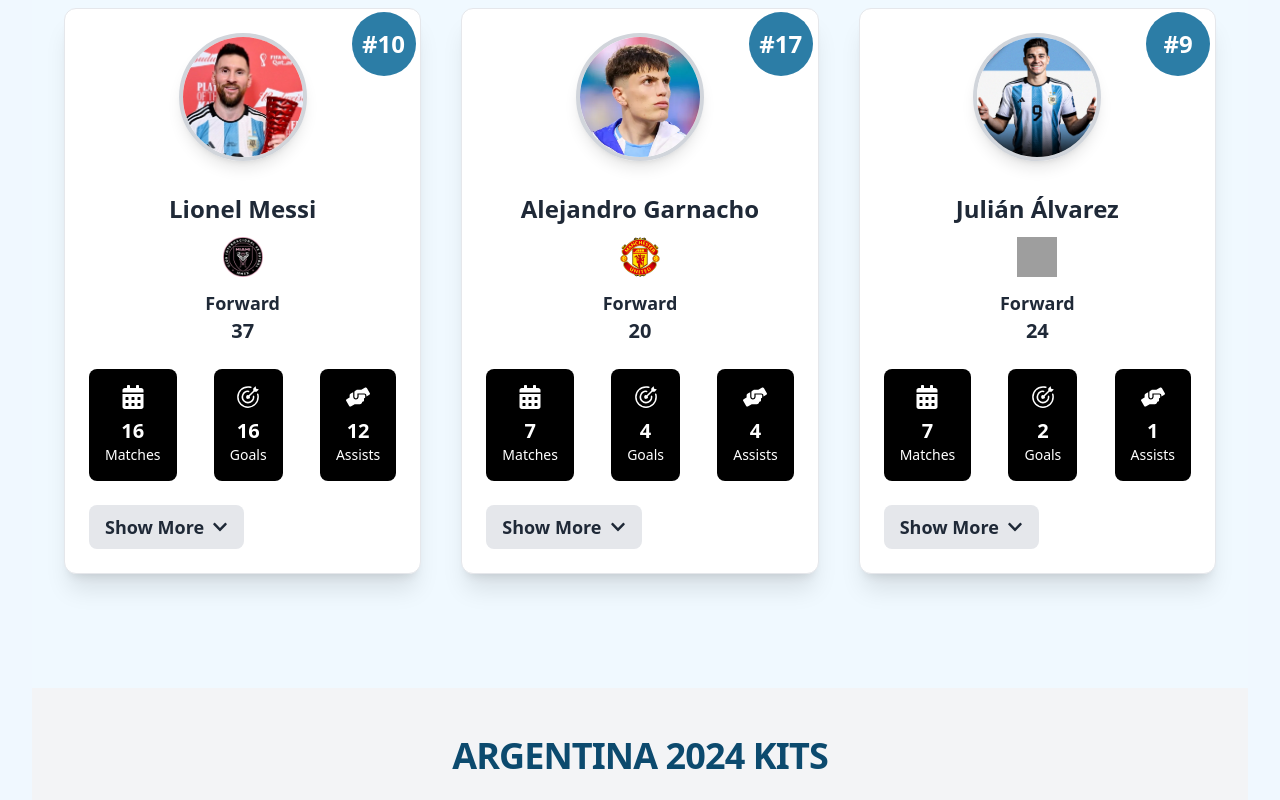
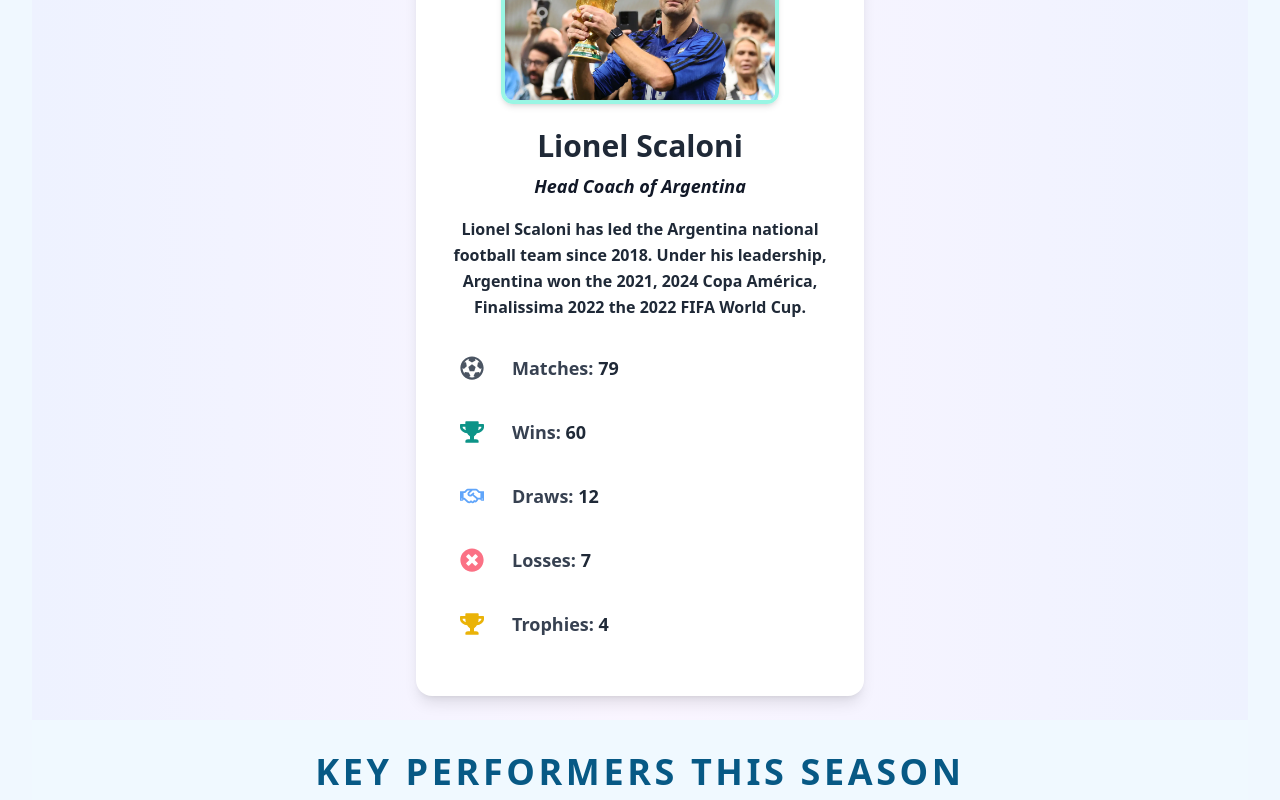
Before and after one commit to smokeyshawn18/ARG, a React (Vite) app: page / in a window 1280 px wide. Shown: the part 740-1540 px from the top of the page. Built offline with nearby package versions, Linux system fonts and the light colour scheme; grey boxes are pictures that could not be loaded.

Commit message:
Coachadded

```diff
--- /dev/null
+++ b/src/components/Coach.jsx
@@ -0,0 +1,97 @@
+import {
+  FaTrophy,
+  FaRegHandshake,
+  FaTimesCircle,
+  FaFutbol,
+} from "react-icons/fa";
+import Scaloni from "../assets/scaloni.webp"; // Update with correct path
+
+export default function CoachProfile() {
+  // Define individual stats
+  const wins = 60;
+  const draws = 12;
+  const losses = 7;
+  const totalTrophies = 4; // Example value
+
+  // Calculate total matches
+  const totalMatches = wins + draws + losses;
+
+  // Data array with computed totalMatches
+  const data = [
+    {
+      type: "stat",
+      icon: <FaFutbol className="text-gray-600 w-6 h-6" />,
+      label: "Matches",
+      value: totalMatches,
+    },
+    {
+      type: "stat",
+      icon: <FaTrophy className="text-teal-600 w-6 h-6" />,
+      label: "Wins",
+      value: wins,
+    },
+    {
+      type: "stat",
+      icon: <FaRegHandshake className="text-blue-400 w-6 h-6" />,
+      label: "Draws",
+      value: draws,
+    },
+    {
+      type: "stat",
+      icon: <FaTimesCircle className="text-rose-400 w-6 h-6" />,
+      label: "Losses",
+      value: losses,
+    },
+    {
+      type: "stat",
+      icon: <FaTrophy className="text-yellow-500 w-6 h-6" />,
+      label: "Trophies",
+      value: totalTrophies,
+    },
+  ];
+
+  return (
+    <div className="flex flex-col items-center justify-center min-h-screen p-6 bg-gradient-to-r from-indigo-50 via-purple-50 to-indigo-50">
+      <div className="max-w-md w-full bg-white rounded-2xl shadow-lg p-8 transition-transform transform hover:scale-105 hover:shadow-2xl">
+        {/* Coach Image */}
+        <div className="relative mb-6">
+          <img
+            src={Scaloni}
+            alt="Argentina Coach"
+            className="w-50 h-40 mx-auto rounded-xl border-4 border-teal-200 shadow-md transition-transform transform hover:scale-110"
+          />
+        </div>
+
+        {/* Coach Name */}
+        <h2 className="text-3xl font-extrabold text-gray-800 mt-6 text-center">
+          Lionel Scaloni
+        </h2>
+
+        {/* Coach Role */}
+        <p className="text-lg text-gray-900 mt-2 italic font-bold text-center">
+          Head Coach of Argentina
+        </p>
+
+        {/* Bio */}
+        <p className="mt-4 text-gray-800 leading-relaxed font-semibold text-center">
+          Lionel Scaloni has led the Argentina national football team since
+          2018. Under his leadership, Argentina won the 2021, 2024 Copa América,
+          Finalissima 2022 the 2022 FIFA World Cup.
+        </p>
+
+        {/* Stats */}
+        <div className="mt-6">
+          {data.map((stat, index) => (
+            <div key={index} className="flex items-center mb-4 space-x-4">
+              <div className="p-3">{stat.icon}</div>
+              <p className="text-lg font-bold text-gray-700">
+                {stat.label}:{" "}
+                <span className="text-gray-800">{stat.value}</span>
+              </p>
+            </div>
+          ))}
+        </div>
+      </div>
+    </div>
+  );
+}
--- a/src/components/Home.jsx
+++ b/src/components/Home.jsx
@@ -7,6 +7,7 @@
 import { useState, useMemo, useEffect, useCallback } from "react";
 import KeyPerformers from "./Performer";
 import Kit2024 from "./Kit";
+import CoachProfile from "./Coach";
 
 const Home = () => {
   const matchDay = useMemo(
@@ -19,14 +20,6 @@
         opponentLogo: Venezuela,
         competition: Conmebol,
       },
-      //   {
-      //     date: "2024-09-19",
-      //     opponent: "Inter Milan",
-      //     time: "12:45",
-      //     venue: "Etihad Stadium",
-      //     opponentLogo: Inter,
-      //     competition: championsLeagueLogo,
-      //   },
     ],
     []
   );
@@ -193,10 +186,10 @@
             </p>
           </div>
         </div>
-
+        <CoachProfile />
         {/* Key Performers Section */}
         <KeyPerformers />
-        <Kit2024/>
+        <Kit2024 />
       </div>
     </section>
   );
--- a/src/components/Performer.jsx
+++ b/src/components/Performer.jsx
@@ -139,20 +139,20 @@
                   </div>
                 </div>
                 <div className="flex flex-col md:flex-row justify-between mb-4">
-                  <div className="flex flex-col items-center bg-[#000000] text-white p-4 rounded-lg mb-4 md:mb-0">
-                    <FaCalendarAlt className="text-white text-2xl mb-2" />
+                  <div className="flex flex-col items-center bg-gray-100 text-black p-4 rounded-lg mb-4 md:mb-0">
+                    <FaCalendarAlt className="text-black text-2xl mb-2" />
                     <p className="text-xl font-bold">{totalMatches}</p>
-                    <span className="text-sm">Matches</span>
+                    <span className="text-sm font-semibold">Matches</span>
                   </div>
-                  <div className="flex flex-col items-center bg-[#000000] text-white p-4 rounded-lg mb-4 md:mb-0">
-                    <GoGoal className="text-white text-2xl mb-2" />
+                  <div className="flex flex-col items-center bg-gray-100 text-black p-4 rounded-lg mb-4 md:mb-0">
+                    <GoGoal className="text-black text-2xl mb-2" />
                     <p className="text-xl font-bold">{totalGoals}</p>
-                    <span className="text-sm">Goals</span>
+                    <span className="text-sm font-semibold">Goals</span>
                   </div>
-                  <div className="flex flex-col items-center bg-[#000000] text-white p-4 rounded-lg">
-                    <FaHandsHelping className="text-white text-2xl mb-2" />
+                  <div className="flex flex-col items-center bg-gray-100 text-black p-4 rounded-lg">
+                    <FaHandsHelping className="text-black text-2xl mb-2" />
                     <p className="text-xl font-bold">{totalAssists}</p>
-                    <span className="text-sm">Assists</span>
+                    <span className="text-sm font-semibold">Assists</span>
                   </div>
                 </div>
                 <button
--- a/src/components/TeamSection.jsx
+++ b/src/components/TeamSection.jsx
@@ -15,6 +15,7 @@
           <PlayerCard key={index} player={player} />
         ))}
       </div>
+
       <p className="text-xl mt-12 p-6 text-center font-extrabold text-gray-300 bg-gray-800 bg-opacity-60 rounded-xl">
         Note:{" "}
         <span className="text-lg font-bold text-gray-200">
```
Also changed, not shown: src/assets/scaloni.webp (added).
